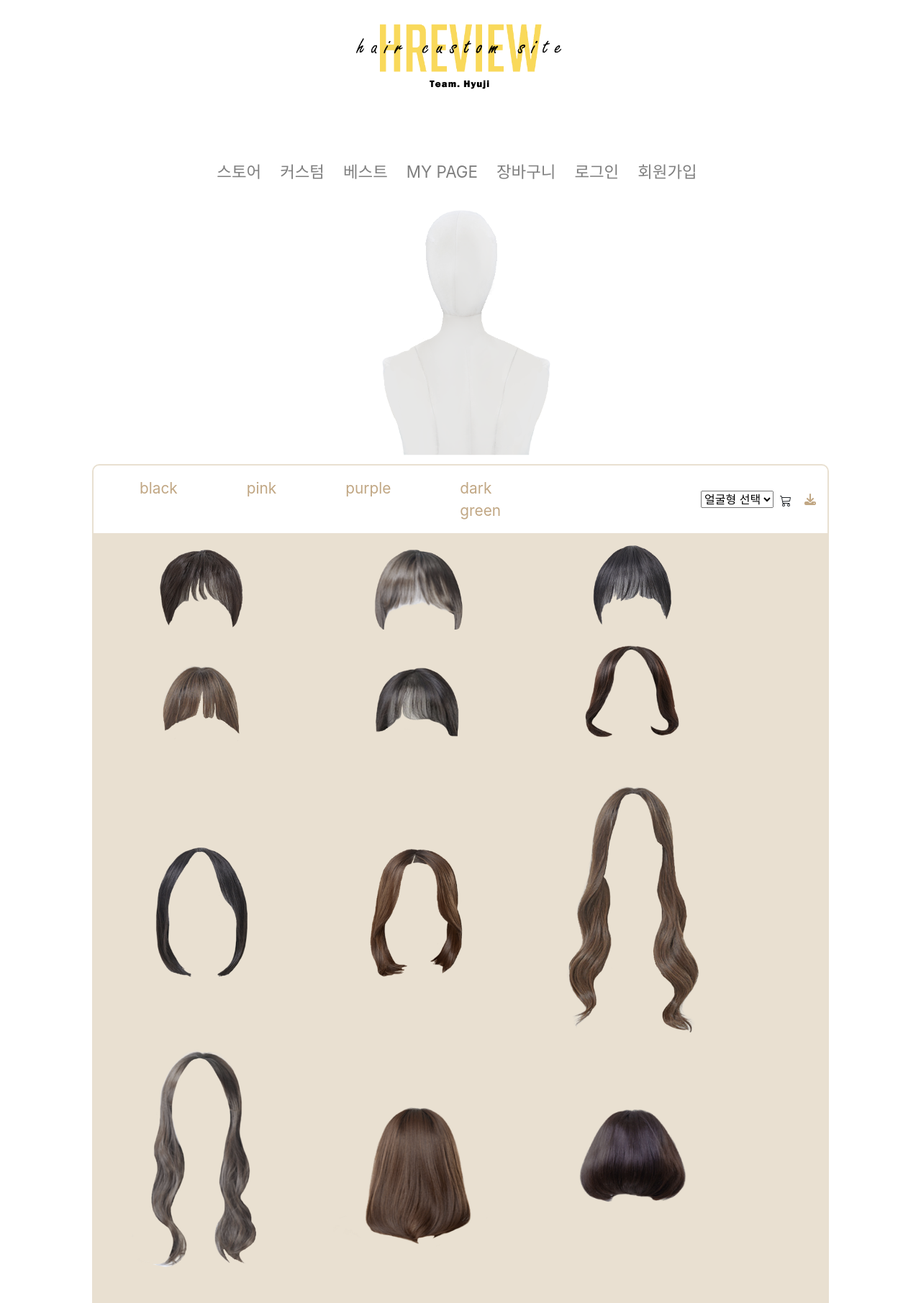
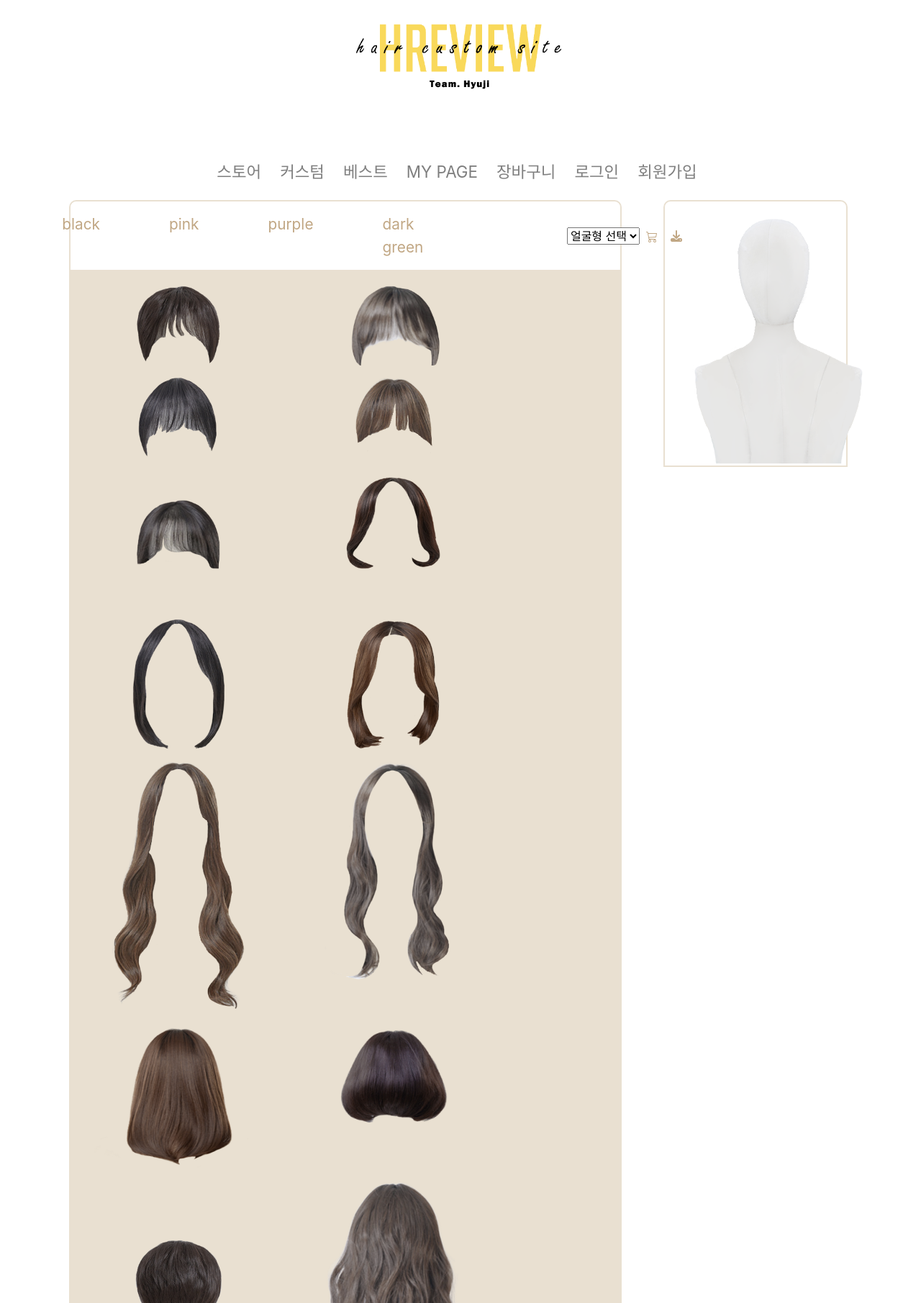
Before and after one commit to EunjiShin/hreview, a Django app: page /hyuzi/custom/ in a window 1280 px wide. Shown: the part 65-1876 px from the top of the page at 72% size. Run offline with Django 3.2, Linux system fonts and the light colour scheme; data comes from the database, SQL or seed files in the repository; both versions use the stored data as it was after the commit; some libraries are stand-ins or nearby versions.

Commit message:
change custom layout & add color

```diff
--- a/hreview/hyuzi/templates/hyuzi/custom.html
+++ b/hreview/hyuzi/templates/hyuzi/custom.html
@@ -29,9 +29,8 @@
         margin: 10px 10% 0 10%;
     }
     #pieces {
+        margin: 0 10% 0 10%;
         background-color: #e9e0d1;
-        margin: 0 10% 0 10%;
-
     }
 
     .custom-nav .nav-link{
@@ -53,9 +52,84 @@
         color: #ffffff;
     }
 
+    .maneking {
+        border: 2px solid #e9e0d1;
+        border-radius: 10px 10px 0 0;
+        margin: 10px 10% 0 10%;
+    }
+
+    .pink{
+        -webkit-filter: opacity(.7) drop-shadow(0 0 0 rgb(255, 33, 207));
+        filter : opacity(.7) drop-shadow(0 0 0 rgb(255, 33, 207));
+    }
+
+    .green{
+        -webkit-filter: opacity(.7) drop-shadow(0 0 0 rgb(33, 255, 33));
+        filter : opacity(.7) drop-shadow(0 0 0 rgb(33, 255, 33));
+    }
+
+    .black{
+        -webkit-filter: opacity(1) drop-shadow(0 0 0 rgb(0, 0, 0));
+        filter : opacity(1) drop-shadow(0 0 0 rgb(0, 0, 0));
+    }
+
+    .purple{
+        -webkit-filter: opacity(.7) drop-shadow(0 0 0 rgb(64, 1, 100));
+        filter : opacity(.7) drop-shadow(0 0 0 rgb(64, 1, 100));
+    }
 </style>
 
 <script>
+
+
+function func2(color){
+    var img = document.getElementsByClassName('hair');
+    var img1 = document.getElementsByClassName('black');
+    var img2 = document.getElementsByClassName('pink');
+    var img3 = document.getElementsByClassName('purple');
+    var img4 = document.getElementsByClassName('green');
+
+
+    for(var i=0; i<img.length; i++) {
+        img[i].className=color.toString();
+    }
+    for(var i=0; i<img1.length; i++) {
+        img1[i].className=color.toString();
+    }
+    for(var i=0; i<img2.length; i++) {
+        img2[i].className=color.toString();
+    }
+    for(var i=0; i<img3.length; i++) {
+        img3[i].className=color.toString();
+    }
+    for(var i=0; i<img4.length; i++) {
+        img4[i].className=color.toString();
+    }
+
+}
+
+function changecolor(color){
+                var img = document.getElementsByClassName('hair');
+                var img1 = document.getElementsByClassName('black');
+                var img2 = document.getElementsByClassName('pink');
+                var img3 = document.getElementsByClassName('purple');
+                var img4 = document.getElementsByClassName('green');
+
+                if(color=="black"){
+                    func2('black');
+                }
+                else if(color == "pink"){
+                    func2('pink');
+                }
+                else if(color == "purple"){
+                    func2('purple');
+                }
+                else{
+                    func2('green');
+                }
+    }
+
+
 var dragobject= {
     z: 0, x: 0, y: 0, offsetx : null, offsety : null, targetobj : null, dragapproved : 0,
     initialize:function(){
@@ -65,7 +139,7 @@ var dragobject= {
     drag:function(e){
         var evtobj=window.event? window.event : e
         this.targetobj=window.event? event.srcElement : e.target
-        if ((this.targetobj.className=="drag bang") || (this.targetobj.className=="drag back") || (this.targetobj.className=="drag side")){
+        if ((this.targetobj.className=="hair") || (this.targetobj.className=="black") || (this.targetobj.className=="pink") || (this.targetobj.className=="purple") || (this.targetobj.className=="green")){
             this.dragapproved=1
             if (isNaN(parseInt(this.targetobj.style.left))){this.targetobj.style.left=0}
             if (isNaN(parseInt(this.targetobj.style.top))){this.targetobj.style.top=0}
@@ -111,87 +185,23 @@ function selectFace(obj) {
     var black_bang = ["../../static/img/bang1.png", "../../static/img/bang2.png", "../../static/img/bang3.png", "../../static/img/bang4.png", "../../static/img/bang5.png"];
     var black_side = ["../../static/img/side1.png", "../../static/img/side2.png", "../../static/img/side3.png", "../../static/img/side4.png", "../../static/img/side5.png"];
     var black_back = ["../../static/img/back1.png", "../../static/img/back2.png", "../../static/img/back3.png", "../../static/img/back4.png", "../../static/img/back5.png"];
-
-    var pink_bang =["../../static/img/bang1pink.png", "../../static/img/bang2pink.png", "../../static/img/bang3pink.png", "../../static/img/bang4pink.png", "../../static/img/bang5pink.png"];
-    var pink_side = ["../../static/img/side1pink.png", "../../static/img/side2pink.png", "../../static/img/side3pink.png", "../../static/img/side4pink.png", "../../static/img/side5pink.png"];
-    var pink_back = ["../../static/img/back1pink.png", "../../static/img/back2pink.png", "../../static/img/back3pink.png", "../../static/img/back4pink.png", "../../static/img/back5pink.png"];
-
-    var purple_bang = ["../../static/img/bang1purple.png", "../../static/img/bang2purple.png", "../../static/img/bang3purple.png", "../../static/img/bang4purple.png", "../../static/img/bang5purple.png"];
-    var purple_side = ["../../static/img/side1purple.png", "../../static/img/side2purple.png", "../../static/img/side3purple.png", "../../static/img/side4purple.png", "../../static/img/side5purple.png"];
-    var purple_back = ["../../static/img/back1purple.png", "../../static/img/back2purple.png", "../../static/img/back3purple.png", "../../static/img/back4purple.png", "../../static/img/back5purple.png"];
-
-    var green_bang = ["../../static/img/bang1green.png", "../../static/img/bang2green.png", "../../static/img/bang3green.png", "../../static/img/bang4green.png", "../../static/img/bang5green.png"];
-    var green_side = ["../../static/img/side1green.png", "../../static/img/side2green.png", "../../static/img/side3green.png", "../../static/img/side4green.png", "../../static/img/side5green.png"];
-    var green_back = ["../../static/img/back1green.png", "../../static/img/back2green.png", "../../static/img/back3green.png", "../../static/img/back4green.png", "../../static/img/back5green.png"];
-
 // 이미지 띄우는 함수
     function change(color) {
         var imageCode="";
         if(color=="black"){
             for(var i=0; i<black_bang.length; i++) {
-                imageCode+="<img class='drag bang' src='";
+                imageCode+="<img class='hair' src='";
                 imageCode+=black_bang[i];
                 imageCode+="' width='300px'>";
             }
             for(var i=0; i<black_side.length; i++) {
-                imageCode+="<img class='drag side' src='";
+                imageCode+="<img class='hair' src='";
                 imageCode+=black_side[i];
                 imageCode+="' width='300px'>";
             }
             for(var i=0; i<black_back.length; i++) {
-                imageCode+="<img class='drag back' src='";
+                imageCode+="<img class='hair' src='";
                 imageCode+=black_back[i];
-                imageCode+="' width='300px'>";
-            }
-        }
-        else if(color=="pink") {
-            for(var i=0; i<pink_bang.length; i++) {
-                imageCode+="<img class='drag bang' src='";
-                imageCode+=pink_bang[i];
-                imageCode+="' width='300px'>";
-            }
-            for(var i=0; i<pink_side.length; i++) {
-                imageCode+="<img class='drag side' src='";
-                imageCode+=pink_side[i];
-                imageCode+="' width='300px'>";
-            }
-            for(var i=0; i<pink_back.length; i++) {
-                imageCode+="<img class='drag back' src='";
-                imageCode+=pink_back[i];
-                imageCode+="' width='300px'>";
-            }
-        }
-        else if(color=="purple") {
-            for(var i=0; i<purple_bang.length; i++) {
-                imageCode+="<img class='drag bang' src='";
-                imageCode+=purple_bang[i];
-                imageCode+="' width='300px'>";
-            }
-            for(var i=0; i<purple_side.length; i++) {
-                imageCode+="<img class='drag side' src='";
-                imageCode+=purple_side[i];
-                imageCode+="' width='300px'>";
-            }
-            for(var i=0; i<purple_back.length; i++) {
-                imageCode+="<img class='drag back' src='";
-                imageCode+=purple_back[i];
-                imageCode+="' width='300px'>";
-            }
-        }
-        else {
-            for(var i=0; i<green_bang.length; i++) {
-                imageCode+="<img class='drag bang' src='";
-                imageCode+=green_bang[i];
-                imageCode+="' width='300px'>";
-            }
-            for(var i=0; i<green_side.length; i++) {
-                imageCode+="<img class='drag side' src='";
-                imageCode+=green_side[i];
-                imageCode+="' width='300px'>";
-            }
-            for(var i=0; i<green_back.length; i++) {
-                imageCode+="<img class='drag back' src='";
-                imageCode+=green_back[i];
                 imageCode+="' width='300px'>";
             }
         }
@@ -203,20 +213,23 @@ function selectFace(obj) {
     function func1(){
         alert("로그인이 필요한 기능입니다.");
     }
+
 </script>
 
 <div id="all">
-<div class="text-center" id="result"><img class='face' src='/static/img/oval.png' id='oval' width='300px'></div>
+<div class="container-fluid">
+    <div class="row">
+        <div class="col-9" style="padding:0">
             <nav class="nav-pieces navbar custom-nav navbar-expand-lg" style="clear: both;">
                 <button class="navbar-toggler" type="button" data-toggle="collapse" data-target="#navbarTogglerDemo01" aria-controls="navbarTogglerDemo01" aria-expanded="false" aria-label="Toggle navigation">
                     <span class="navbar-toggler-icon"></span>
                 </button>
                 <div class="collapse navbar-collapse justify-content-center" id="navbarTogglerDemo01">
                     <ul class="navbar-nav">
-          <li class="nav-link" onclick="change('black');">black</li>
-          <li class="nav-link" onclick="change('pink');">pink</li>
-          <li class="nav-link" onclick="change('purple');">purple</li>
-          <li class="nav-link" onclick="change('green');">dark green</li>
+                        <li class="nav-link" onclick="changecolor('black');">black</li>
+                        <li class="nav-link" onclick="changecolor('pink');">pink</li>
+                        <li class="nav-link" onclick="changecolor('purple');">purple</li>
+                        <li class="nav-link" onclick="changecolor('green');">dark green</li>
                     </ul>
                       <select onChange="selectFace(this.value);" style="margin-left: 20%;">
                           <option value="">얼굴형 선택</option>
@@ -226,11 +239,11 @@ function selectFace(obj) {
                       </select>
                       &nbsp;&nbsp;
                       {% if user.is_authenticated %}
-        <a href="{% url 'add_cart' 12 %}"><svg class="bi bi-cart3" width="1em" height="1em" viewBox="0 0 16 16" fill="currentColor" xmlns="http://www.w3.org/2000/svg">
+                      <a href="{% url 'add_cart' 12 %}"><svg class="bi bi-cart3" width="1em" height="1em" viewBox="0 0 16 16" fill="currentColor" xmlns="http://www.w3.org/2000/svg"  style="color:rgba(193,167,132)">
                         <path fill-rule="evenodd" d="M0 1.5A.5.5 0 0 1 .5 1H2a.5.5 0 0 1 .485.379L2.89 3H14.5a.5.5 0 0 1 .49.598l-1 5a.5.5 0 0 1-.465.401l-9.397.472L4.415 11H13a.5.5 0 0 1 0 1H4a.5.5 0 0 1-.491-.408L2.01 3.607 1.61 2H.5a.5.5 0 0 1-.5-.5zM3.102 4l.84 4.479 9.144-.459L13.89 4H3.102zM5 12a2 2 0 1 0 0 4 2 2 0 0 0 0-4zm7 0a2 2 0 1 0 0 4 2 2 0 0 0 0-4zm-7 1a1 1 0 1 0 0 2 1 1 0 0 0 0-2zm7 0a1 1 0 1 0 0 2 1 1 0 0 0 0-2z"/>
                       </svg></a>
                     {% else %}
-      <a onclick="func1();"><svg class="bi bi-cart3" width="1em" height="1em" viewBox="0 0 16 16" fill="currentColor" xmlns="http://www.w3.org/2000/svg">
+                    <a onclick="func1();"><svg class="bi bi-cart3" width="1em" height="1em" viewBox="0 0 16 16" fill="currentColor" xmlns="http://www.w3.org/2000/svg"  style="color:rgba(193,167,132)">
                         <path fill-rule="evenodd" d="M0 1.5A.5.5 0 0 1 .5 1H2a.5.5 0 0 1 .485.379L2.89 3H14.5a.5.5 0 0 1 .49.598l-1 5a.5.5 0 0 1-.465.401l-9.397.472L4.415 11H13a.5.5 0 0 1 0 1H4a.5.5 0 0 1-.491-.408L2.01 3.607 1.61 2H.5a.5.5 0 0 1-.5-.5zM3.102 4l.84 4.479 9.144-.459L13.89 4H3.102zM5 12a2 2 0 1 0 0 4 2 2 0 0 0 0-4zm7 0a2 2 0 1 0 0 4 2 2 0 0 0 0-4zm-7 1a1 1 0 1 0 0 2 1 1 0 0 0 0-2zm7 0a1 1 0 1 0 0 2 1 1 0 0 0 0-2z"/>
                       </svg></a>
                     {% endif %}
@@ -238,6 +251,20 @@ function selectFace(obj) {
                       <a id="save" onclick="partShot();" style="color:rgba(193,167,132)"><i class="fas fa-download"></i></a>
                 </div>
               </nav>
+              <div id="pieces">
+                <script>
+                change('black');
+                </script>
+            </div>
+        </div>
+        <div class="col-3" id="col" style="padding:0; margin-left:-70px;">
+            <div class="text-center maneking" id="result"><img class='face' src='/static/img/oval.png' id='oval' width='300px'></div>
+        </div>
+    </div>
+</div>
+</div>
+
+
 
 <script src="https://code.jquery.com/jquery-2.2.1.min.js"></script>
 <script src="http://html2canvas.hertzen.com/dist/html2canvas.js"></script>
@@ -265,10 +292,10 @@ function PrintDiv(div){
 
     $(function(){
     $("#save").click(function() {
-        html2canvas($("#all"), {
+        html2canvas($("#col"), {
             onrendered: function(canvas) {
                 canvas.toBlob(function(blob) {
-                    saveAs(blob, 'image.png');
+                    saveAs(blob, 'CustomHair.png');
                 });
             }
         });
@@ -277,12 +304,7 @@ function PrintDiv(div){
 
 </script>
 
-<div id="pieces">
-    <script>
-    change('black');
-    </script>
-</div>
-</div>
+
 
 
 {% endblock content %}
```
Also changed, not shown: hreview/db.sqlite3. Lines whose indentation alone changed are shown as unchanged.
